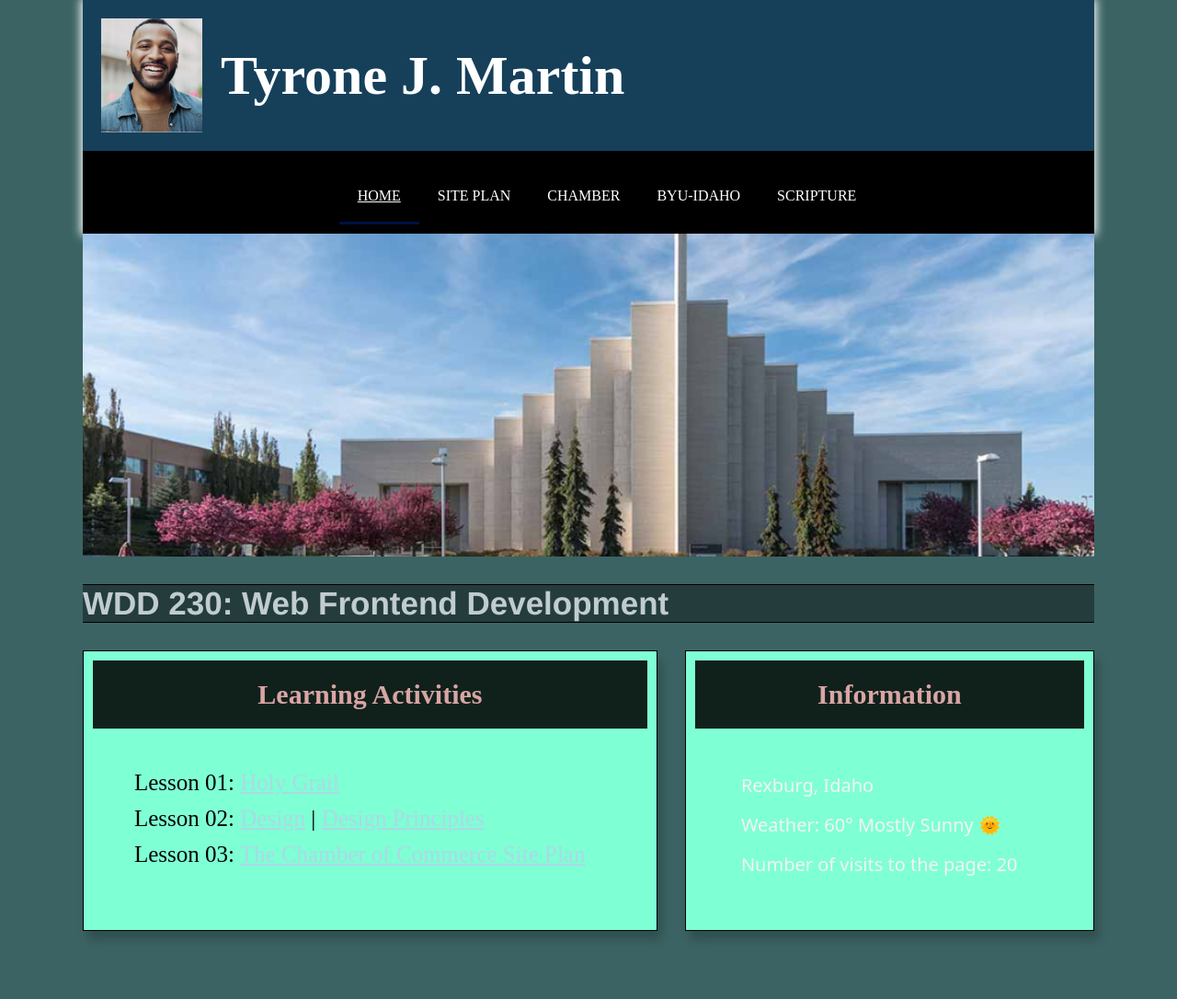
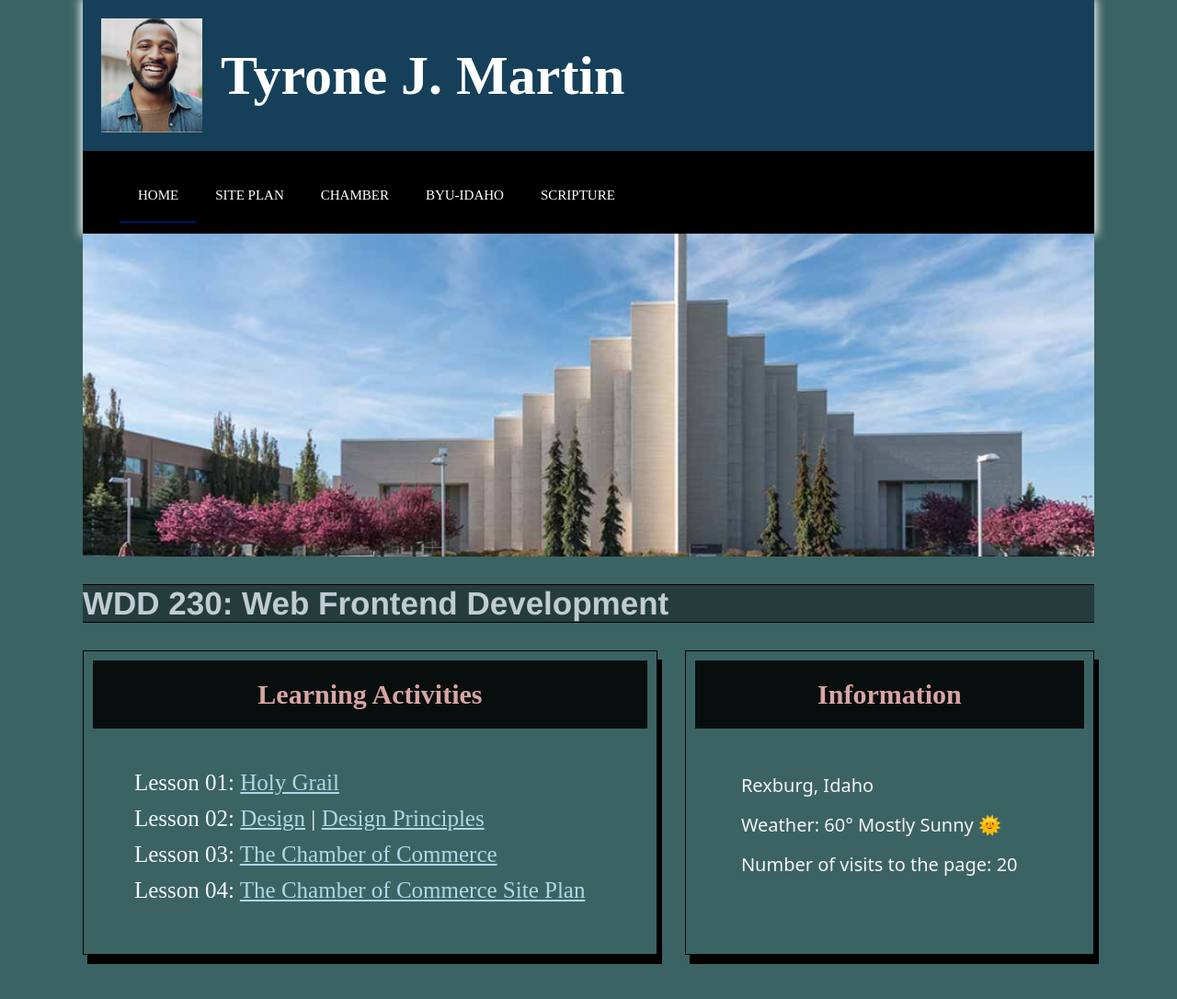
Before and after one commit to TyroneMartin/wdd230, a plain HTML site: page index.html in a window 1280 px wide. Shown: the top 1086 px of the page at 92% size. Drawn offline with nearby package versions, Linux system fonts and the light colour scheme; grey boxes are pictures that could not be loaded.

Commit message:
home page updated

```diff
--- a/index.html
+++ b/index.html
@@ -36,12 +36,12 @@
         <nav>
             <button class="menu-hide">X</button><button class="menu-show showing">&equiv;</button>
             <ul id="nav-menu">
-                <li><a href="#" class="active">Home</a></li>
-                <li><a href="chamber/siteplan.html" target="_blank">Site Plan</a></li>
-                <li><a href="chamber/" target="_blank">Chamber</a>
+                <li><a href="/index.html" class="active">Home</a></li>
+                <li><a href="/lesson03/wireframe.html" target="_blank">Site Plan</a></li>
+                <li><a href="/lesson04/chamber.html" target="_blank">Chamber</a>
                 <li><a href="https://www.byui.edu/" target="_blank">BYU-Idaho</a></li>
                 <li><a href="https://www.churchofjesuschrist.org/study/scriptures/nt/mark/6?lang=eng&id=p50#p50"
-             target="_blank">Scripture</a></li>
+                        target="_blank">Scripture</a></li>
             </ul>
         </nav>
     </header>
@@ -63,12 +63,11 @@
                 <li>Lesson 01: <a href="./lesson01/holygrail.html" target="_blank">Holy Grail</a></li>
                 <li>Lesson 02: <a href="./lesson02/design.html" target="_blank">Design</a> | <a
                         href="./lesson02/design-principles.html" target="_blank">Design Principles</a> </li>
-                <li>Lesson 03: <a href="./lesson03/chamber-site-plan.html" target="_blank">The Chamber of Commerce Site
+                <li>Lesson 03: <a href="./lesson03/chamber-site-plan.html" target="_blank">The Chamber of Commerce</a></li>
+
+                <li>Lesson 04: <a href="./lesson04/chamber.html" target="_blank">The Chamber of Commerce Site
                         Plan</a></li>
-
-                <!--<li>Lesson 04:</li>
-                <li>Lesson 05:</li>
-                <li>Lesson 06:</li>
+                <!-- <li>Lesson 06:</li>
                 <li>Lesson 07:</li>
                 <li>Lesson 08:</li>
                 <li>Lesson 09:</li>
--- a/styles/base.css
+++ b/styles/base.css
@@ -46,7 +46,7 @@ nav {
     grid-column: 1/3;
     background-color: black;
     text-transform: uppercase;
-        min-height: 90px;
+    min-height: 90px;
     /* Show a pointer cursor on hover */
 
 }
@@ -62,36 +62,34 @@ nav a {
     min-height: 50px;
 }
 
-nav  a:hover {
+nav a:hover {
     /* color: black; */
     width: 100%;
 
 }
-/*
-nav ul li .active {
-    padding-inline-start: 0px;
-    box-shadow: 3px 3px rgb(0, 0, 53);
-    display: flex;
-    flex-direction: column;
 
-} */
-nav ul  {
+nav ul {
     list-style: none;
 }
+
 .active {
     border-bottom: 3px solid rgba(0, 29, 114, 0.593);
     /* background-color: #0056b3; */
-    text-decoration: underline;
+    /* text-decoration: underline; */
 }
 
 nav ul li a:hover {
     background-color: #0056b3;
-    /* Change the background color on hover */
     border-bottom: 3px solid rgba(0, 29, 114, 0.593);
 
 
 
 }
+
+ul li  {
+    font-size: 10px;
+
+  }
 
 #activities a:link {
     color: lightblue;
@@ -122,8 +120,7 @@ main {
 
 .card {
     border: 1px solid black;
-    /* background-color: white; */
-    background-color: rgb(51 82 82);
+    /* background-color: rgb(51 82 82); */
 
 }
 
@@ -142,6 +139,7 @@ main {
 }
 
 .card ul {
+    color: aliceblue;
     padding: 40px;
 }
 
--- a/styles/larger.css
+++ b/styles/larger.css
@@ -7,13 +7,10 @@
 
     nav  {
         flex-direction: row;
-        justify-content: space-around;
+
+    }
 
 
-    }
-    nav a:hover {
-        width: fit-content;
-    }
     main {
         grid-template-columns: auto auto;
     }
@@ -35,15 +32,13 @@
 
     #nav-menu{
         display: flex;
-        justify-content: center;
-        align-items: center;
         margin-top:40px;
     }
 
-        .card {
-            border: 1px solid black;
-            padding: 10px;
-            box-shadow: 5px 10px 10px rgba(0, 0, 0, 0.2); /* Added unit and rgba for box-shadow */
-            background-color: aquamarine;
-        }
+    ul li  {
+        font-size: 15px;
+
+
+      }
+
 }
```
Also changed, not shown: lesson04/chamber.html (added, +58 -0 lines).
